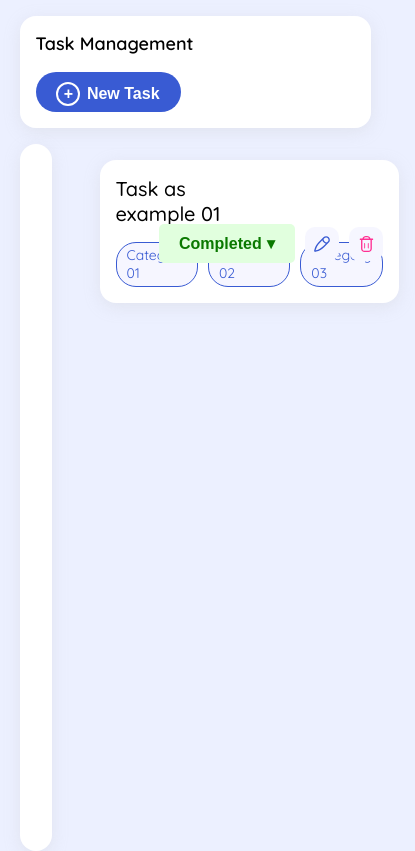
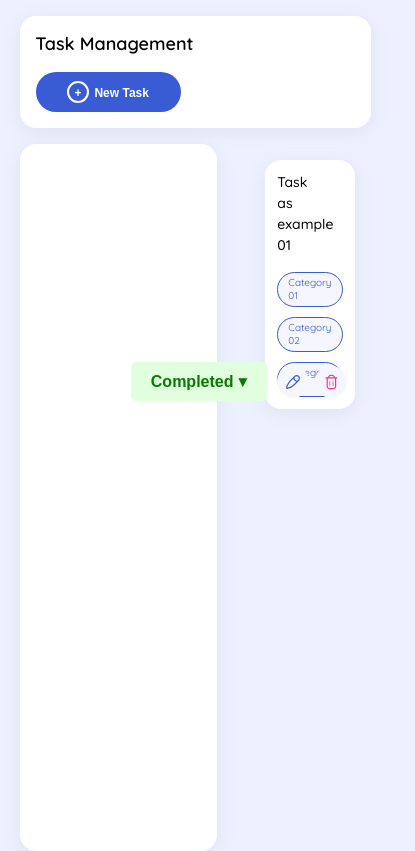
Before and after one commit to MHF0/Task-management, a React (Create React App) app: page / in a window 390 px wide. Shown: the whole page, 415 px wide, since content can reach past the window. Built offline with nearby package versions, Linux system fonts and the light colour scheme.

Commit message:
"Updated CSS styles for Buttons, Task, and Tooltip components, including responsive adjustments for different screen sizes."

```diff
--- a/src/components/Buttons/buttons.css
+++ b/src/components/Buttons/buttons.css
@@ -34,34 +34,61 @@
 .new-task-button:hover .text-hover {
   display: none;
 }
+
+/* Responsive adjustments */
+@media (max-width: 768px) {
+  .new-task-button {
+    padding: 10px 20px;
+    font-size: 14px;
+  }
+
+  .plus-icon {
+    width: 20px;
+    height: 20px;
+    font-size: 14px;
+  }
+}
+
+@media (max-width: 480px) {
+  .new-task-button {
+    padding: 8px 16px;
+    font-size: 12px;
+  }
+
+  .plus-icon {
+    width: 18px;
+    height: 18px;
+    font-size: 12px;
+  }
+}
+
 /* New Tasks styles End  */
 
 /* Edit Delete style start */
-
 .icon-container {
   display: flex;
-  justify-content: space-between;
+  gap: 10px;
   align-items: center;
-  gap: 10px;
 }
 
 .edit-icon,
 .delete-icon {
-  width: 24px;
-  height: 24px;
-  border-radius: 10px;
+  width: 28px;
+  height: 28px;
+  border-radius: 50%;
   background-color: #f6f6ff;
   display: flex;
   justify-content: center;
   align-items: center;
   cursor: pointer;
-  padding: 5px;
+  transition: background-color 0.3s ease;
+  padding: 6px;
 }
 
 .edit-icon svg,
 .delete-icon svg {
-  width: 18px;
-  height: 18px;
+  width: 20px;
+  height: 20px;
 }
 
 .edit-icon:hover {
@@ -72,8 +99,42 @@
   background-color: #ffdddd;
 }
 
-/* Edit Delete style end */
+/* Responsive adjustments */
+@media (max-width: 768px) {
+  .icon-container {
+    gap: 8px;
+  }
 
+  .edit-icon,
+  .delete-icon {
+    width: 24px;
+    height: 24px;
+  }
+
+  .edit-icon svg,
+  .delete-icon svg {
+    width: 18px;
+    height: 18px;
+  }
+}
+
+@media (max-width: 480px) {
+  .icon-container {
+    gap: 6px;
+  }
+
+  .edit-icon,
+  .delete-icon {
+    width: 20px;
+    height: 20px;
+  }
+
+  .edit-icon svg,
+  .delete-icon svg {
+    width: 16px;
+    height: 16px;
+  }
+}
 /* Dropdown style start */
 
 .dropdown-button {
--- a/src/components/Task/style.css
+++ b/src/components/Task/style.css
@@ -5,7 +5,10 @@
   padding: 1rem;
   display: flex;
   flex-direction: column;
-  position: relative; /* Add this to position the status/actions absolutely */
+  position: relative;
+  max-width: 100%; /* Ensure it doesn't exceed the container width */
+  margin: 0 auto; /* Center align the card */
+  box-sizing: border-box; /* Include padding and border in element's total width and height */
 }
 
 .task-content {
@@ -14,14 +17,15 @@
 }
 
 .task-title {
-  font-size: 20px;
+  font-size: 1.25rem;
   font-weight: 500;
-  line-height: 25px;
+  line-height: 1.5;
   text-align: left;
 }
 
 .task-categories {
   display: flex;
+  flex-wrap: wrap;
   gap: 10px;
   margin-top: 1em;
 }
@@ -29,9 +33,9 @@
 .task-category {
   border: 1px solid #395bd3;
   border-radius: 20px;
-  font-size: 14px;
+  font-size: 0.875rem;
   font-weight: 400;
-  line-height: 17.5px;
+  line-height: 1.25;
   padding: 4px 10px;
   color: #395bd3;
   background-color: #f6f6ff;
@@ -42,5 +46,35 @@
   gap: 10px;
   position: absolute;
   right: 1rem;
-  bottom: 2.5rem;
+  bottom: 2rem;
 }
+
+/* Media Queries */
+@media (max-width: 768px) {
+  .task-card {
+    padding: 0.75rem;
+  }
+
+  .task-title {
+    font-size: 1rem;
+  }
+
+  .task-category {
+    font-size: 0.75rem;
+  }
+
+  .task-status-actions {
+    right: 0.5rem;
+    bottom: 0.5rem;
+  }
+}
+
+@media (max-width: 480px) {
+  .task-title {
+    font-size: 0.875rem;
+  }
+
+  .task-category {
+    font-size: 0.625rem;
+  }
+}
--- a/src/components/Tooltip/style.css
+++ b/src/components/Tooltip/style.css
@@ -16,7 +16,7 @@
   opacity: 0;
   transition: opacity 0.3s ease, transform 0.3s ease;
   z-index: 1000;
-  max-width: 200px;
+  max-width: 427px;
   width: auto;
   box-sizing: border-box;
 }
```
